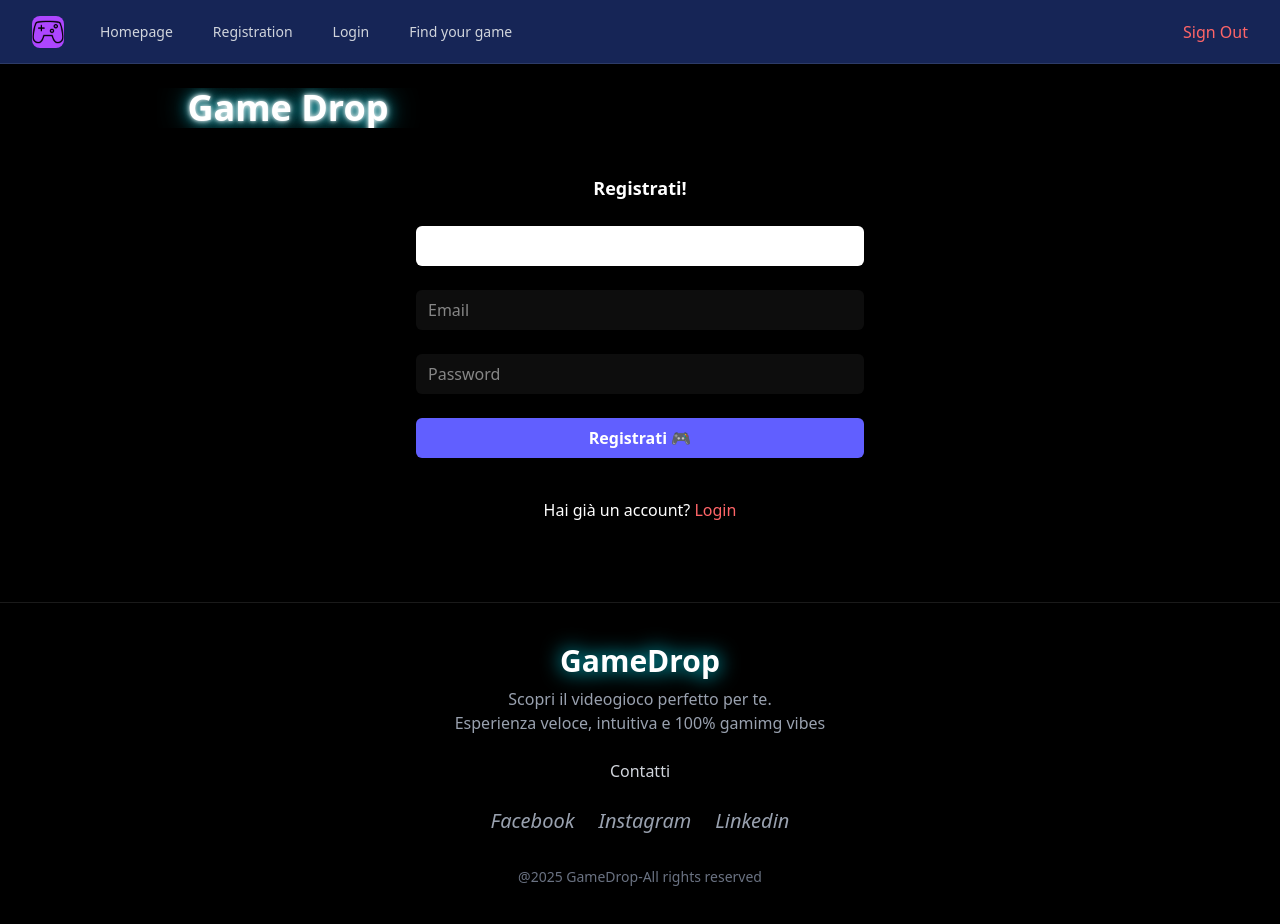
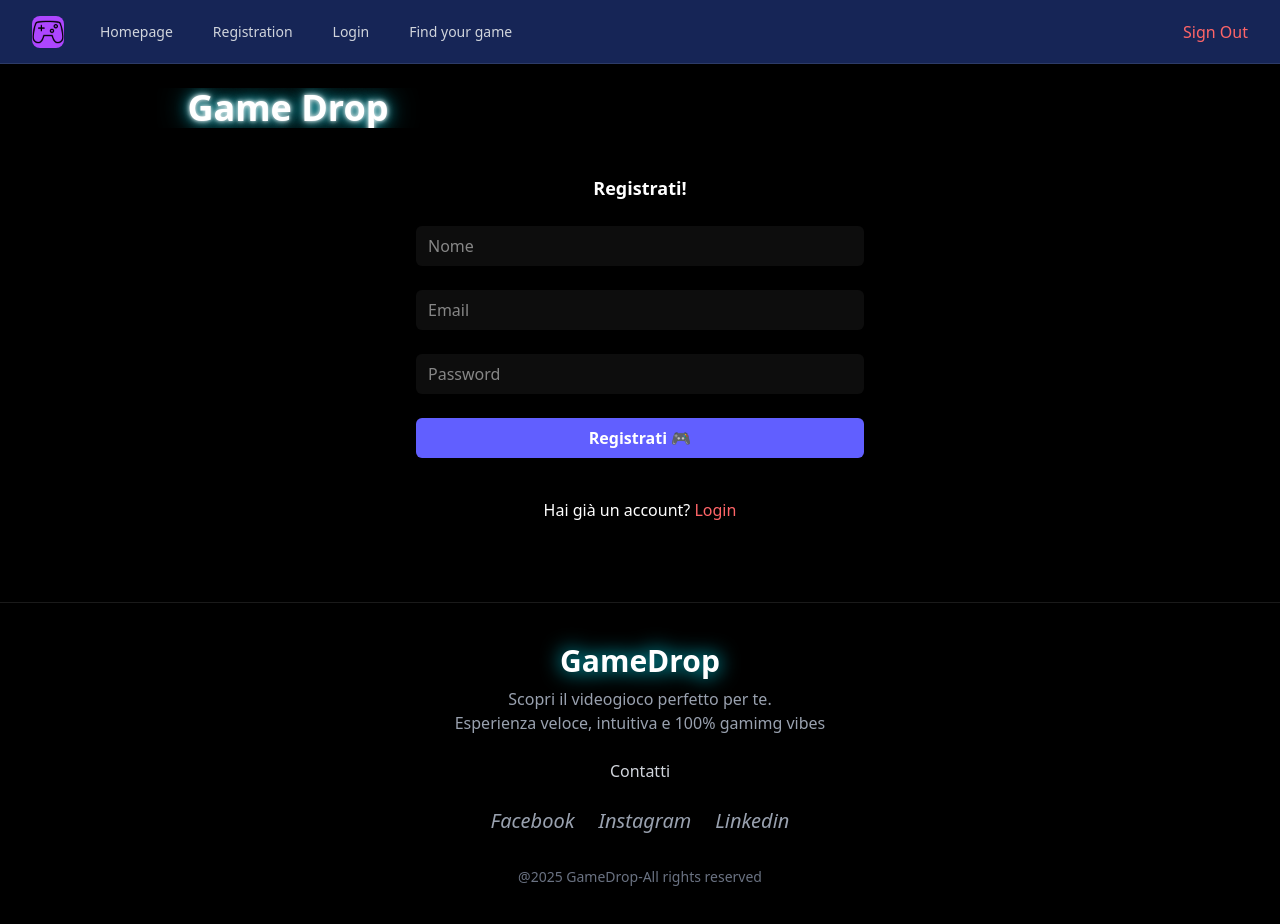
Before and after one commit to alessandraciccone/GGame, a React (Vite) app in the folder GgameFrontend/: page /registration in a window 1280 px wide. Shown: the top 924 px of the page. Built offline with nearby package versions, Linux system fonts and the light colour scheme.

Commit message:
update registration input

```diff
--- a/GgameFrontend/src/components/Registration.jsx
+++ b/GgameFrontend/src/components/Registration.jsx
@@ -63,7 +63,7 @@ const Registration = () => {
           placeholder="Nome"
           value={formData.nome}
           onChange={handleChange}
-          className="w-full rounded-md bg-white px-3 py-2 text-white"
+          className="w-full rounded-md bg-white/5 px-3 py-2 text-white"
           required
         />
 
```
